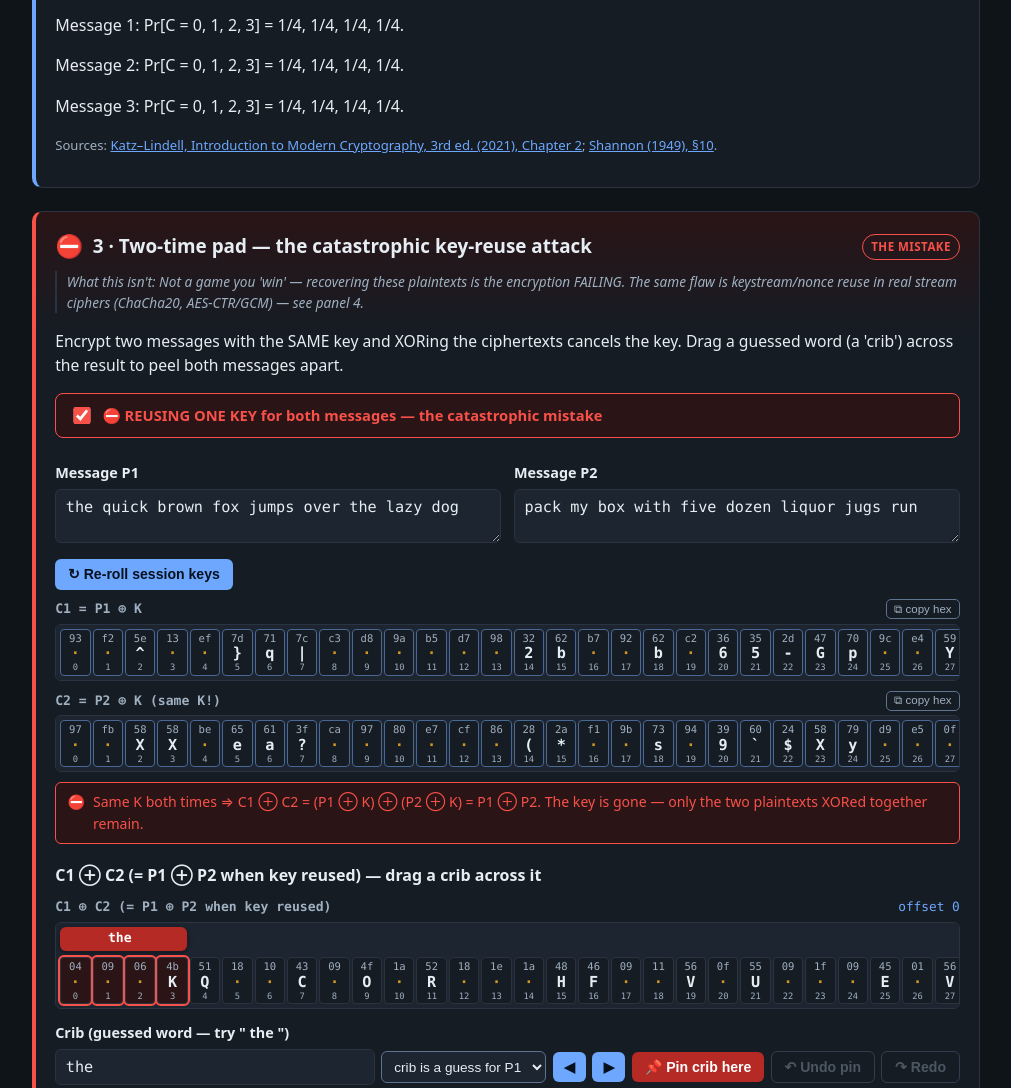
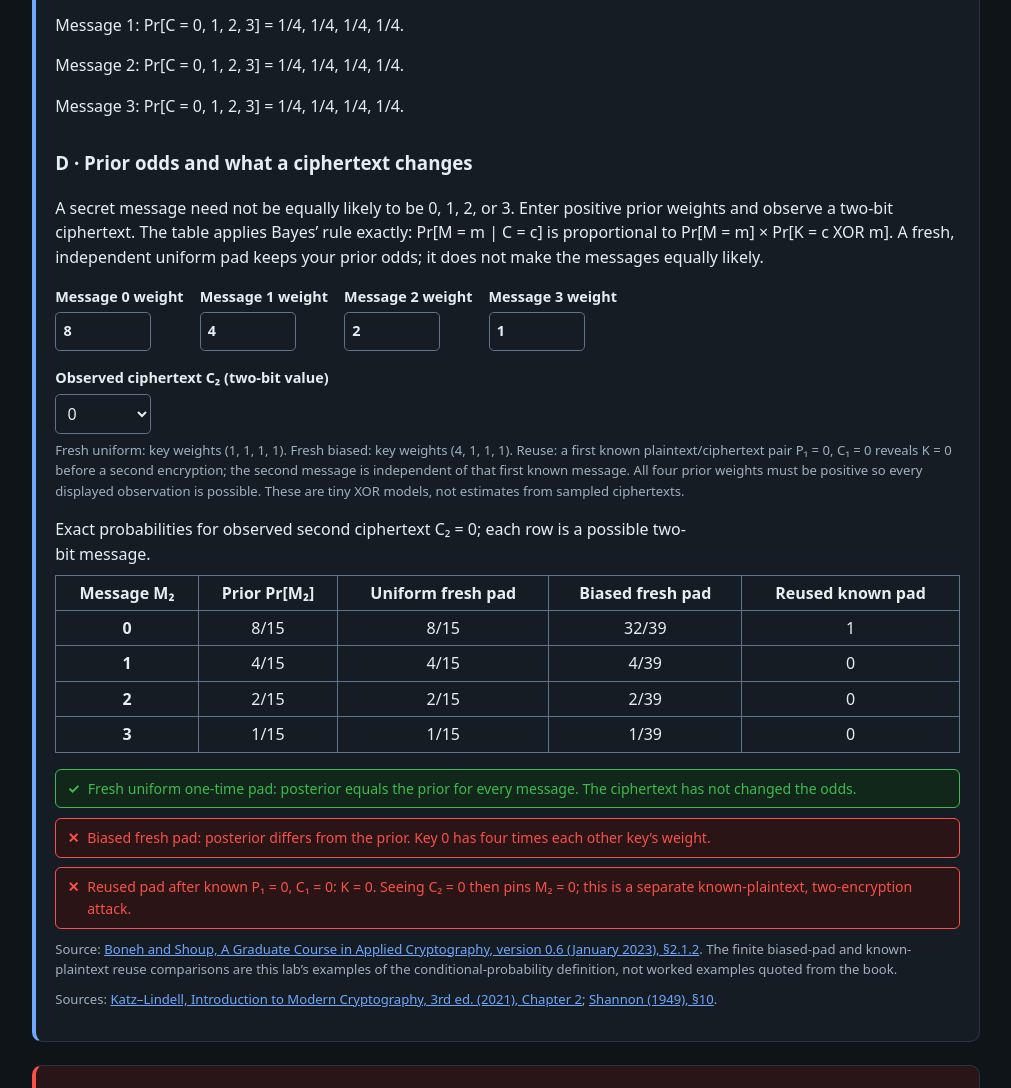
Before and after one commit to systemslibrarian/crypto-lab-otp-vault, a website built with Vite: page index.html in a window 1280 px wide. Shown: the part 4720-5808 px from the top of the page, without its empty margins (134-1145 px from the left). Built offline with nearby package versions, Linux system fonts and the light colour scheme.

Commit message:
Compare nonuniform priors under fresh biased and reused pads

```diff
--- /dev/null
+++ b/src/otp/prior.ts
@@ -0,0 +1,43 @@
+import { rational, type Rational } from './rational.ts';
+
+/** Four two-bit messages and four two-bit XOR pad values. Masses are exact counts. */
+function validatePrior(prior: readonly bigint[]): void {
+  if (prior.length !== 4 || prior.some(x => typeof x !== 'bigint' || x <= 0n)) {
+    throw new Error('FOUR_POSITIVE_PRIOR_WEIGHTS_REQUIRED');
+  }
+}
+function validateByte2(value: number): void {
+  if (!Number.isInteger(value) || value < 0 || value > 3) throw new Error('TWO_BIT_VALUE_REQUIRED');
+}
+export function priorDistribution(prior: readonly bigint[]): Rational[] {
+  validatePrior(prior);
+  const total = prior.reduce((a, b) => a + b, 0n);
+  return prior.map(w => rational(w, total));
+}
+
+/** Bayes' rule, enumerated for c = m XOR k, independent M and freshly drawn K. */
+export function freshPadPosterior(
+  prior: readonly bigint[], keyWeights: readonly bigint[], ciphertext: number,
+): Rational[] {
+  validatePrior(prior);
+  validateByte2(ciphertext);
+  if (keyWeights.length !== 4 || keyWeights.some(w => typeof w !== 'bigint' || w < 0n)
+      || keyWeights.every(w => w === 0n)) throw new Error('FOUR_NONNEGATIVE_PAD_WEIGHTS_REQUIRED');
+  const masses = prior.map((weight, m) => weight * keyWeights[ciphertext ^ m]);
+  const total = masses.reduce((a, b) => a + b, 0n);
+  if (total === 0n) throw new Error('IMPOSSIBLE_CIPHERTEXT');
+  return masses.map(w => rational(w, total));
+}
+
+/** Known P₁,C₁ reveal the reused two-bit pad; M₂ = C₂ XOR P₁ XOR C₁. */
+export function reusedPadPosterior(
+  prior: readonly bigint[], firstPlaintext: number, firstCiphertext: number, secondCiphertext: number,
+): Rational[] {
+  validatePrior(prior);
+  [firstPlaintext, firstCiphertext, secondCiphertext].forEach(validateByte2);
+  const message = secondCiphertext ^ firstPlaintext ^ firstCiphertext;
+  return prior.map((_, m) => rational(m === message ? 1n : 0n));
+}
+
+export const UNIFORM_PAD = [1n, 1n, 1n, 1n] as const;
+export const BIASED_PAD = [4n, 1n, 1n, 1n] as const;
--- a/src/style.css
+++ b/src/style.css
@@ -919,3 +919,9 @@ button.btn--ghost:disabled {
 #limits-encryption input, #limits-encryption select { background: var(--surface); color: var(--text); border: 1px solid var(--border-strong); padding: .4rem; font: inherit; }
 #limits-encryption input { width: 6rem; }
 .limits-verdicts { display: flex; gap: .8rem; flex-wrap: wrap; }
+.prior-controls { display: flex; flex-wrap: wrap; gap: .65rem 1rem; margin: 1rem 0; }
+.prior-controls label { display: grid; gap: .25rem; font-size: .9rem; font-weight: 600; }
+.prior-controls input, #prior-cipher { width: 6rem; max-width: 100%; padding: .45rem; background: var(--surface); color: var(--text); border: 1px solid var(--border-strong); border-radius: .3rem; font: inherit; }
+.prior-controls input[aria-invalid="true"] { border-color: var(--danger); }
+#prior-table { min-width: 36rem; }
+#prior-table caption { max-width: 40rem; }
--- a/src/ui/limitsPanel.ts
+++ b/src/ui/limitsPanel.ts
@@ -3,6 +3,7 @@ import { panelShell } from './otpPanel.ts';
 import { generateKey, encrypt, textToBytes } from '../otp/otp.ts';
 import { stretch, reachable, posterior, privKExact, vigenereExample28, shannonConditions, lemma25, PRESETS, parseWeight, uniformCiphertextFixture } from '../otp/limits.ts';
 import { format, rational, compare } from '../otp/rational.ts';
+import { priorComparison } from './priorComparison.ts';
 
 export const LIMITS_NEGATIVE_CLAIM = 'Ciphertexts that look uniformly random do not make a scheme perfectly secret.';
 /** A real random message encrypted under a real random key, including κ = 8 OTP. */
@@ -153,6 +154,7 @@ export function limitsPanel(): HTMLElement {
     el('label',{for:'limits-m0',class:'field-label',text:'Message m₀ (character or two hex digits)'}),m0,el('label',{for:'limits-m1',class:'field-label',text:'Message m₁ (different byte)'}),m1,el('div',{class:'controls'},[compute,example]),game,
     el('p',{class:'help',text:'For repeating-key XOR, the stretched pads form a binary subspace S. The exact result is 1/2 when m₀ XOR m₁ lies in S, and 1 otherwise. This is one adversary for Exercise 2.15, not the book’s solution. The Vigenère preset is a separate two-letter experiment, independent of κ.'}),
     el('h3',{text:'C · Shannon’s theorem'}),el('p',{text:'Theorem 2.12 requires |M| = |K| = |C|; all three sizes are fixed at 4 here. V1 checks equal key weights and exactly one key per (message, ciphertext). V2 independently adds key weights to compare ciphertext distributions for every message (Lemma 2.5).'}),presets,scroller('Editable four-key encryption table',table),verify,checks,
+    priorComparison(),
     el('p',{class:'help'},['Sources: ',el('a',{href:'https://www.cs.umd.edu/~jkatz/imc.html',text:'Katz–Lindell, Introduction to Modern Cryptography, 3rd ed. (2021), Chapter 2'}),'; ',el('a',{href:'https://doi.org/10.1002/j.1538-7305.1949.tb00928.x',text:'Shannon (1949), §10'}),'.']),
   ]});
 }
--- /dev/null
+++ b/src/ui/priorComparison.ts
@@ -0,0 +1,65 @@
+import { el, statusLine } from './dom.ts';
+import { BIASED_PAD, freshPadPosterior, priorDistribution, reusedPadPosterior, UNIFORM_PAD } from '../otp/prior.ts';
+import { compare, format } from '../otp/rational.ts';
+
+/** A tiny, exact conditional-probability exhibit alongside the 256-byte key-space panel. */
+export function priorComparison(): HTMLElement {
+  const weights = [8, 4, 2, 1].map((w, m) => el('input', {
+    id: `prior-weight-${m}`, type: 'number', min: 1, max: 99, step: 1, value: w,
+    'aria-label': `Prior weight for message ${m}`,
+  }));
+  const observed = el('select', { id: 'prior-cipher', 'aria-label': 'Observed second ciphertext' },
+    [0, 1, 2, 3].map(c => el('option', { value: c, text: String(c) })));
+  const result = el('div', { id: 'prior-result', role: 'status', 'aria-live': 'polite' });
+
+  function render(): void {
+    result.replaceChildren();
+    const valid = weights.every(input => /^(?:[1-9]|[1-9]\d)$/.test(input.value));
+    weights.forEach(input => input.setAttribute('aria-invalid', String(!/^(?:[1-9]|[1-9]\d)$/.test(input.value))));
+    if (!valid) {
+      result.append(statusLine('✕', 'Each prior weight must be a whole number from 1 to 99. Old results cleared.', 'danger'));
+      return;
+    }
+    const prior = weights.map(input => BigInt(input.value));
+    const c = Number(observed.value);
+    const before = priorDistribution(prior);
+    const oneUse = freshPadPosterior(prior, UNIFORM_PAD, c);
+    const biased = freshPadPosterior(prior, BIASED_PAD, c);
+    const reused = reusedPadPosterior(prior, 0, 0, c);
+    const table = el('table', { id: 'prior-table' }, [
+      el('caption', { text: `Exact probabilities for observed second ciphertext C₂ = ${c}; each row is a possible two-bit message.` }),
+      el('thead', {}, [el('tr', {}, ['Message M₂', 'Prior Pr[M₂]', 'Uniform fresh pad', 'Biased fresh pad', 'Reused known pad'].map(label => el('th', { scope: 'col', text: label })))]),
+      el('tbody', {}, before.map((p, m) => el('tr', {}, [
+        el('th', { scope: 'row', text: String(m) }),
+        ...[p, oneUse[m], biased[m], reused[m]].map((value, column) =>
+          el('td', { 'data-message': m, 'data-scenario': ['prior', 'uniform', 'biased', 'reused'][column], text: format(value) })),
+      ]))),
+    ]);
+    const unchanged = oneUse.every((p, m) => compare(p, before[m]) === 0);
+    const changed = biased.some((p, m) => compare(p, before[m]) !== 0);
+    result.append(
+      el('div', { class: 'limits-scroll', role: 'region', tabindex: 0, 'aria-label': 'Prior and posterior probability table' }, [table]),
+      statusLine('✓', `Fresh uniform one-time pad: posterior ${unchanged ? 'equals' : 'does not equal'} the prior for every message. The ciphertext has not changed the odds.`, unchanged ? 'calm' : 'danger'),
+      statusLine('✕', `Biased fresh pad: posterior ${changed ? 'differs' : 'does not differ'} from the prior. Key 0 has four times each other key’s weight.`, changed ? 'danger' : 'calm'),
+      statusLine('✕', `Reused pad after known P₁ = 0, C₁ = 0: K = 0. Seeing C₂ = ${c} then pins M₂ = ${c}; this is a separate known-plaintext, two-encryption attack.`, 'danger'),
+    );
+  }
+  weights.forEach(input => input.addEventListener('input', render));
+  observed.addEventListener('change', render);
+  const inputRows = el('div', { class: 'prior-controls' }, weights.map((input, i) =>
+    el('label', { for: input.id, text: `Message ${i} weight` }, [input])));
+  render();
+  return el('div', { id: 'prior-comparison' }, [
+    el('h3', { text: 'D · Prior odds and what a ciphertext changes' }),
+    el('p', { text: 'A secret message need not be equally likely to be 0, 1, 2, or 3. Enter positive prior weights and observe a two-bit ciphertext. The table applies Bayes’ rule exactly: Pr[M = m | C = c] is proportional to Pr[M = m] × Pr[K = c XOR m]. A fresh, independent uniform pad keeps your prior odds; it does not make the messages equally likely.' }),
+    inputRows,
+    el('label', { for: 'prior-cipher', class: 'field-label', text: 'Observed ciphertext C₂ (two-bit value)' }), observed,
+    el('p', { class: 'help', text: 'Fresh uniform: key weights (1, 1, 1, 1). Fresh biased: key weights (4, 1, 1, 1). Reuse: a first known plaintext/ciphertext pair P₁ = 0, C₁ = 0 reveals K = 0 before a second encryption; the second message is independent of that first known message. All four prior weights must be positive so every displayed observation is possible. These are tiny XOR models, not estimates from sampled ciphertexts.' }),
+    result,
+    el('p', { class: 'help' }, [
+      'Source: ',
+      el('a', { href: 'https://crypto.stanford.edu/~dabo/cryptobook/BonehShoup_0_6.pdf', text: 'Boneh and Shoup, A Graduate Course in Applied Cryptography, version 0.6 (January 2023), §2.1.2' }),
+      '. The finite biased-pad and known-plaintext reuse comparisons are this lab’s examples of the conditional-probability definition, not worked examples quoted from the book.',
+    ]),
+  ]);
+}
```
Also changed, not shown: e2e/prior.spec.ts (added, +39 -0 lines), src/otp/prior.test.ts (added, +50 -0 lines), README.md.
